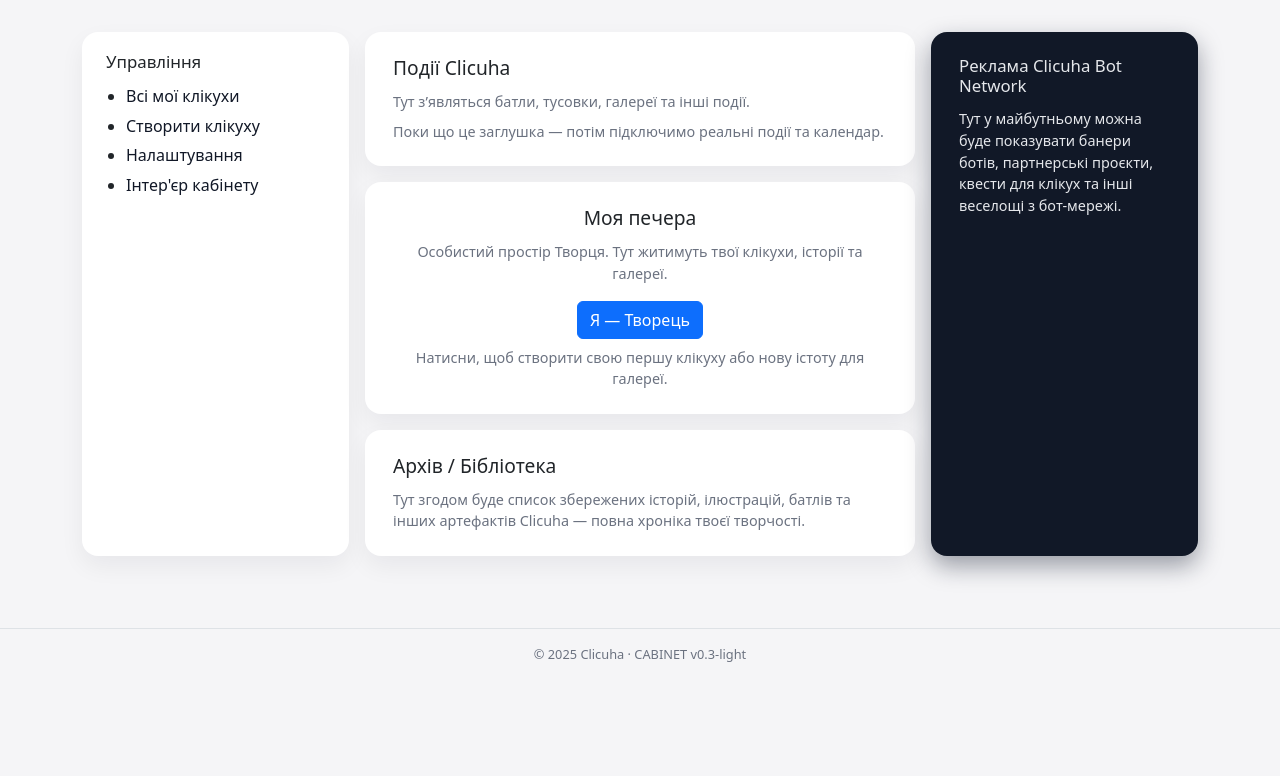
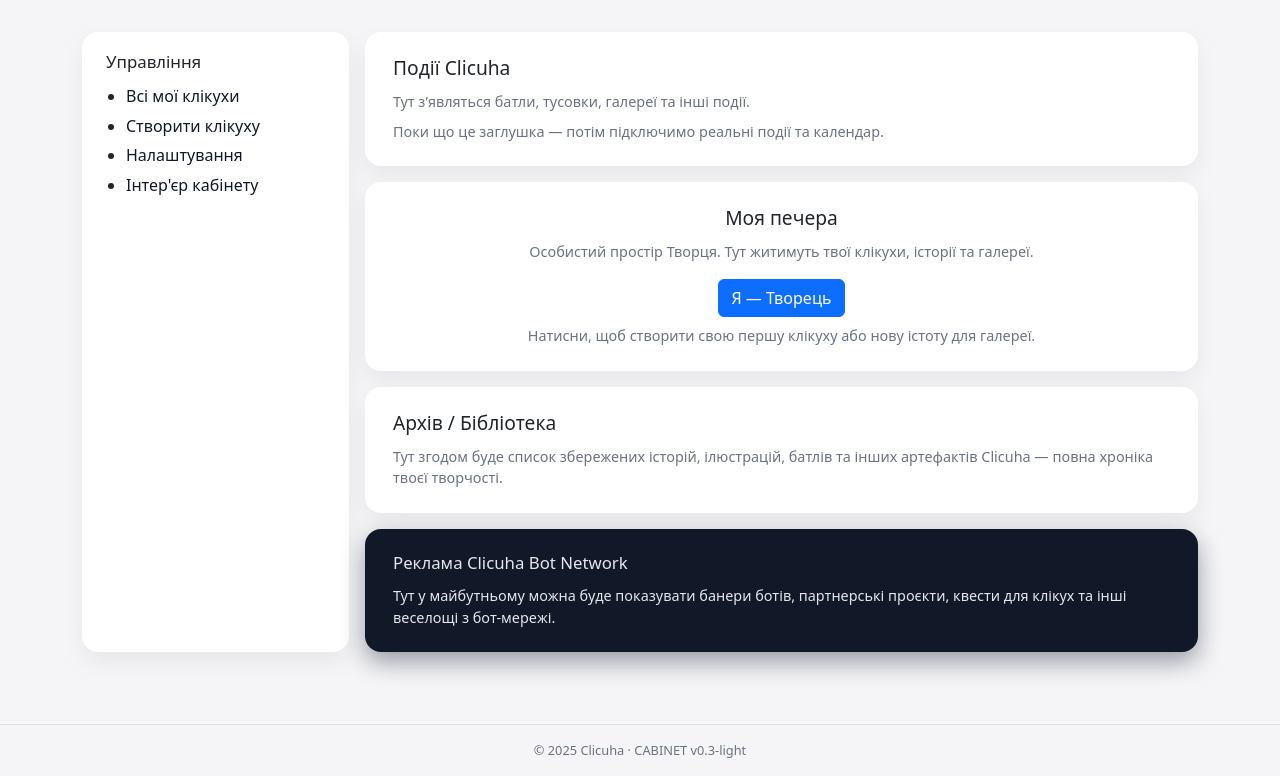
Before and after one commit to Clicuhac/clicuha, a PHP site: page /cabinet.php in a window 1280 px wide. Shown: the part 56-832 px from the top of the page. Before the commit the page ends 718 px from the top, so only its background shows below. Run offline with PHP 8.4, Linux system fonts and the light colour scheme; the visitor is signed in with stand-in values (Sample User, id 1).

Commit message:
Refactor layout to use a vertical column structure

```diff
--- a/cabinet.php
+++ b/cabinet.php
@@ -176,8 +176,8 @@ $currentTheme = 'light';
                 </aside>
             </div>
 
-            <!-- СЕРЕДНЯ КОЛОНКА: ПОДІЇ + ПЕЧЕРА + АРХІВ -->
-            <div class="col-12 col-md-6">
+            <!-- ВЕЛИКА ЦЕНТРАЛЬНА КОЛОНКА: ВСЕ ВЕРТИКАЛЬНО -->
+            <div class="col-12 col-md-9">
                 <div class="row g-3">
 
                     <!-- Події Clicuha -->
@@ -221,26 +221,25 @@ $currentTheme = 'light';
                         </section>
                     </div>
 
-                </div>
-            </div>
-
-            <!-- ПРАВА КОЛОНКА: РЕКЛАМА / BOT NETWORK -->
-            <div class="col-12 col-md-3">
-                <aside class="cab-ads d-flex flex-column justify-content-between">
-                    <div>
+                    <!-- Реклама Clicuha Bot Network (тепер теж у вертикальному потоці) -->
+                    <div class="col-12">
+                        <aside class="cab-ads">
                             <h3>Реклама Clicuha Bot Network</h3>
                             <p class="mb-0">
                                 Тут у майбутньому можна буде показувати банери ботів,
                                 партнерські проєкти, квести для клікух
                                 та інші веселощі з бот-мережі.
                             </p>
-                    </div>
                         </aside>
                     </div>
 
                 </div>
             </div>
+
+        </div>
+    </div>
 </main>
+
 
 <footer class="cab-footer border-top py-3 mt-4">
     <div class="container text-center">
```
Lines whose indentation alone changed are shown as unchanged.
